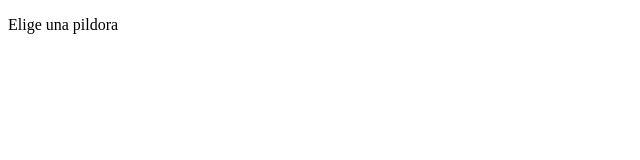
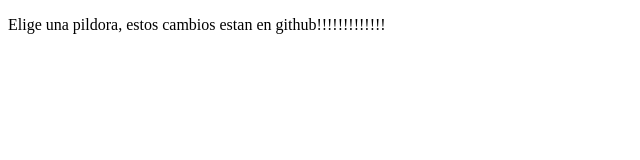
Before and after one commit to NoobWarlock/proyectoDemoCursoPrework, a plain HTML site: page index.html in a window 1280 px wide. Shown: the whole page, without its empty margins (0-640 px from the left). Drawn offline with Linux system fonts and the light colour scheme.

Commit message:
Se agregaron cosas

```diff
--- a/index.html
+++ b/index.html
@@ -7,6 +7,6 @@
     <title>Wake Up Neo</title>
 </head>
 <body>
-  <p>Elige una pildora</p>
+  <p>Elige una pildora, estos cambios estan en github!!!!!!!!!!!!!</p>
 </body>
 </html>
```
